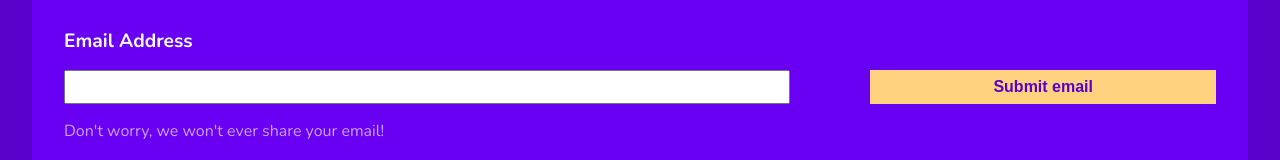
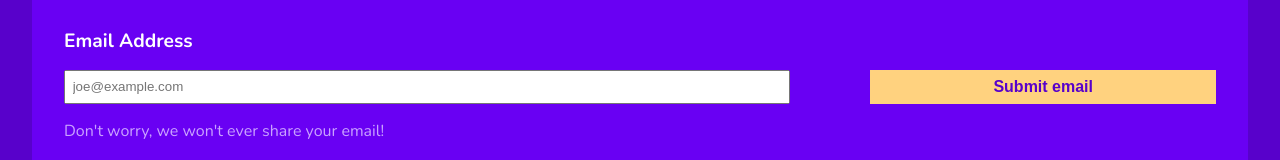
Before and after one commit to Beta-23/UI_Visual_hierarchy, a plain HTML site: page index.html in a window 1280 px wide. Shown: the part 134-294 px from the top of the page. Drawn offline with nearby package versions, Linux system fonts and the light colour scheme.

Commit message:
Update UI and add place holder

```diff
--- a/index.html
+++ b/index.html
@@ -10,7 +10,7 @@
                 <div class="form-container">
                     <label for="email">Email Address</label>
 
-                    <input type="text" id="email">
+                    <input type="text" id="email" placeholder="joe@example.com">
                     <p>Don't worry, we won't ever share your email!</p>
 
                     <input type="submit" value="Submit email">
```
